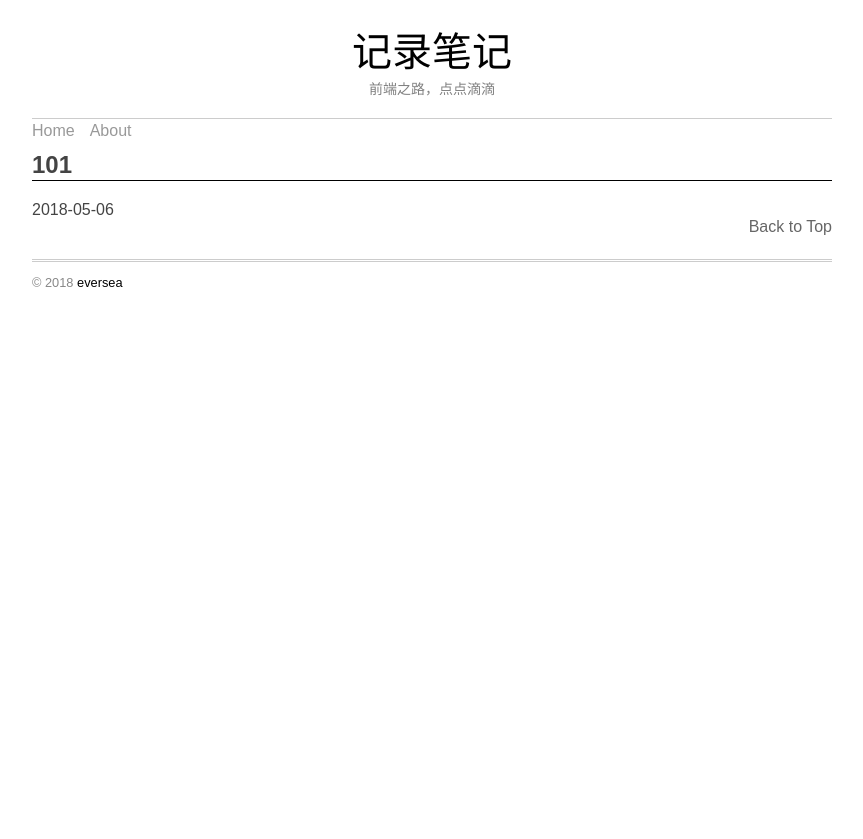
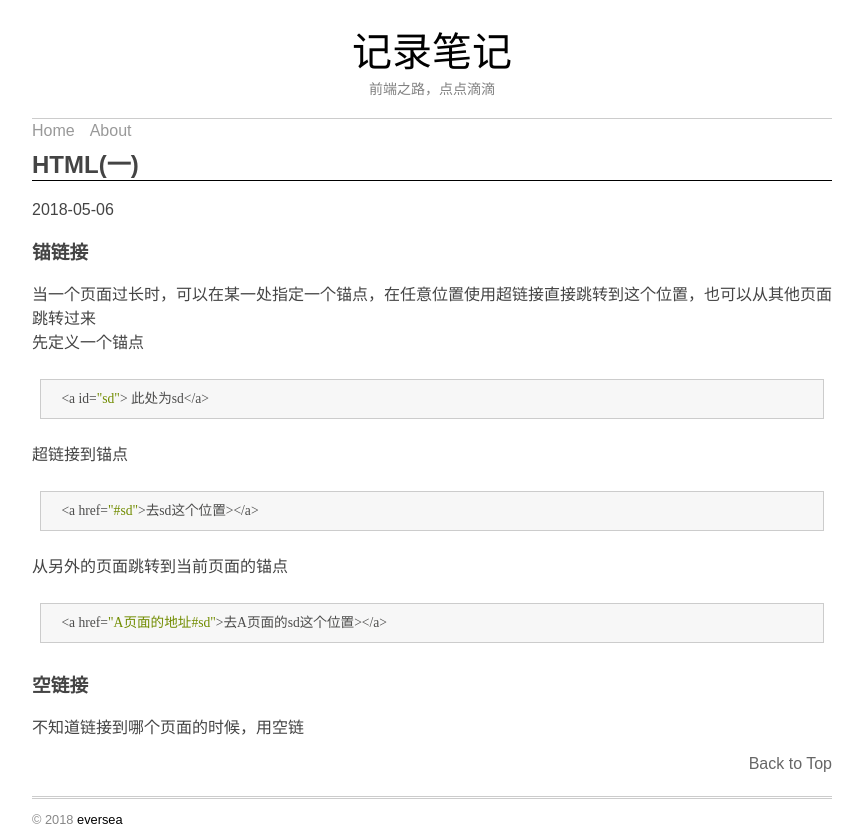
Before and after one commit to allstudy/allstudy.github.io, a plain HTML site: page 2018/05/06/101/index.html in a window 1280 px wide. Shown: the whole page, without its empty margins (208-1071 px from the left). Before the commit the page ends 800 px from the top, so only its background shows below. Drawn offline with Linux system fonts and the light colour scheme.

Commit message:
Site updated: 2018-05-06 13:14:41

```diff
--- a/2018/05/06/101/index.html
+++ b/2018/05/06/101/index.html
@@ -6,7 +6,7 @@
   <meta http-equiv="content-type" content="text/html; charset=utf-8">
   <meta http-equiv="X-UA-Compatible" content="IE=Edge,chrome=1">
 
-  <title>101 - 记录笔记</title>
+  <title>HTML(一) - 记录笔记</title>
   <meta name="viewport" content="width=device-width, initial-scale=1.0, maximum-scale=1.0, user-scalable=0">
 
   <meta name="keywords" content=生活,博客,前端,游戏>
@@ -45,12 +45,16 @@
 </header>
 <article class="post">
   <div class="post-title">
-    <h1 class="article-title">101</h1>
+    <h1 class="article-title">HTML(一)</h1>
   </div>
    <div class="post-meta">
     <span class="post-time">2018-05-06</span>
   </div>
   <div class="post-content">
+    <h3 id="锚链接"><a href="#锚链接" class="headerlink" title="锚链接"></a>锚链接</h3><p>当一个页面过长时，可以在某一处指定一个锚点，在任意位置使用超链接直接跳转到这个位置，也可以从其他页面跳转过来<br>先定义一个锚点<br><figure class="highlight bash"><table><tr><td class="gutter"><pre><span class="line">1</span><br></pre></td><td class="code"><pre><span class="line">&lt;a id=<span class="string">"sd"</span>&gt; 此处为sd&lt;/a&gt;</span><br></pre></td></tr></table></figure></p>
+<p>超链接到锚点<br><figure class="highlight bash"><table><tr><td class="gutter"><pre><span class="line">1</span><br></pre></td><td class="code"><pre><span class="line">&lt;a href=<span class="string">"#sd"</span>&gt;去sd这个位置&gt;&lt;/a&gt;</span><br></pre></td></tr></table></figure></p>
+<p>从另外的页面跳转到当前页面的锚点<br><figure class="highlight bash"><table><tr><td class="gutter"><pre><span class="line">1</span><br></pre></td><td class="code"><pre><span class="line">&lt;a href=<span class="string">"A页面的地址#sd"</span>&gt;去A页面的sd这个位置&gt;&lt;/a&gt;</span><br></pre></td></tr></table></figure></p>
+<h3 id="空链接"><a href="#空链接" class="headerlink" title="空链接"></a>空链接</h3><p>不知道链接到哪个页面的时候，用空链</p>
 
   </div>
   <div class="post-footer">
```
Also changed, not shown: archives/2018/05/index.html (+1 -1 lines), archives/2018/index.html (+1 -1 lines), archives/index.html (+1 -1 lines).
